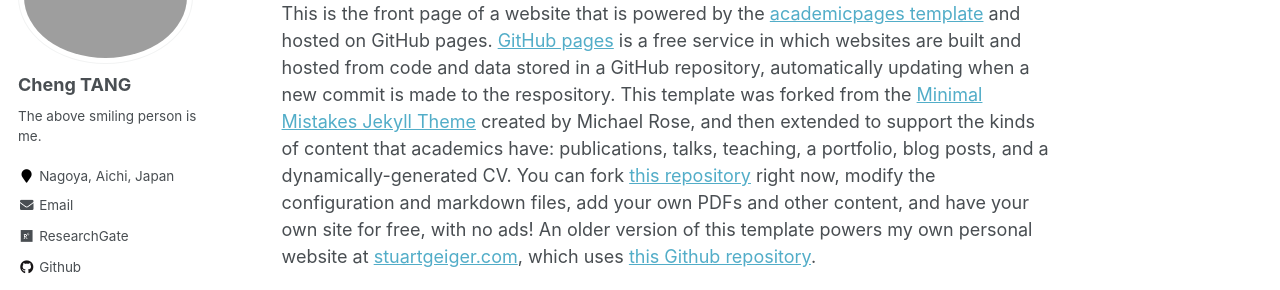
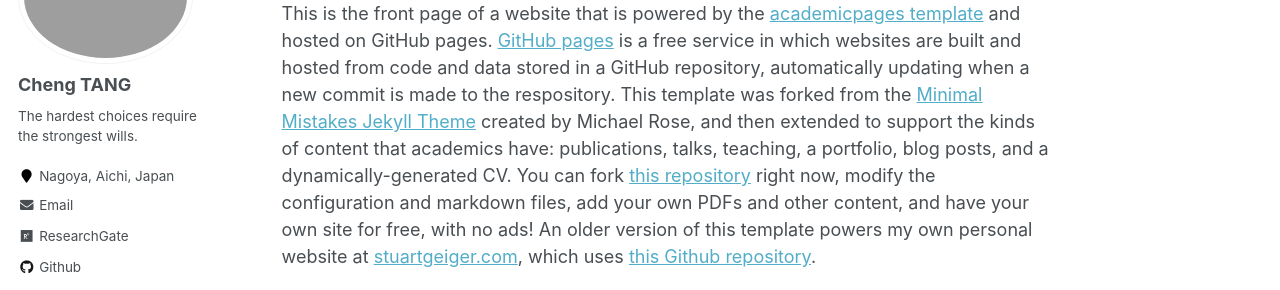
Before and after one commit to ChengTANG-AI/chengtang-ai.github.io, a Jekyll site: the page built from _pages/about.md, in a window 1280 px wide. Shown: the part 188-478 px from the top of the page. Built offline with Jekyll 4.4.1, drawn with Linux system fonts in a browser that asks for light colours; some web fonts are replaced.

Commit message:
Update _config.yml

```diff
--- a/_config.yml
+++ b/_config.yml
@@ -82,7 +82,7 @@
 author:
   name             : "Cheng TANG"
   avatar           : "picCT.jpg"
-  bio              : "The above smiling person is me."
+  bio              : "The hardest choices require the strongest wills."
   location         : "Nagoya, Aichi, Japan"
   employer         : # "https://cem.web.nitech.ac.jp/hilab/"
   pubmed           :
```
